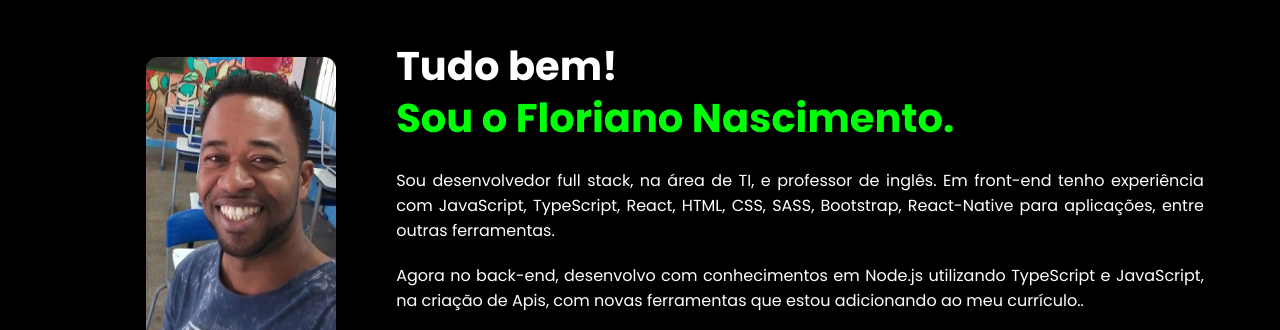
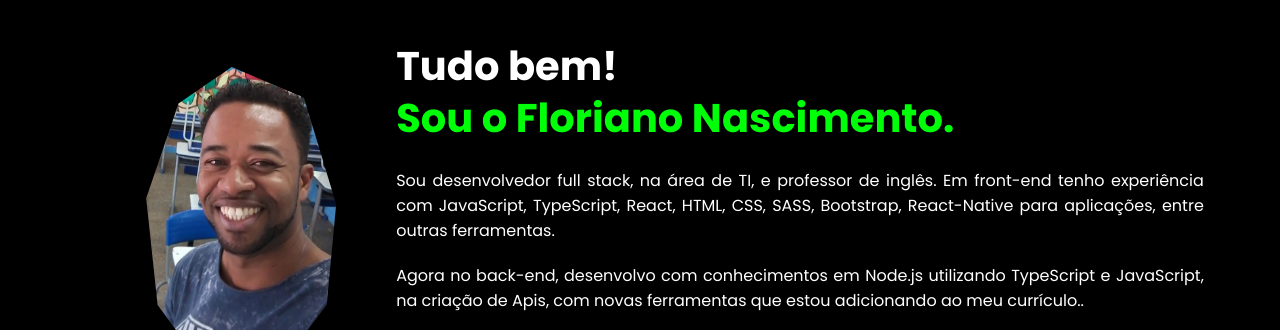
Before and after one commit to frankao506/Meu-Portf-lio, a plain HTML site: page index.html in a window 1280 px wide. Shown: the part 1393-1723 px from the top of the page. Drawn offline with nearby package versions, Linux system fonts and the light colour scheme.

Commit message:
Mudei o tamanho da img

```diff
--- a/style.css
+++ b/style.css
@@ -349,8 +349,15 @@ section.sobre .flex {
 }
 
 .NOVO {
-  border-radius: 12px;
-  height: 325px;
+  border-radius: 78px;
+  height: 305px;
+
+
+}
+
+img{
+  clip-path: polygon(45% 0%, 83% 10%, 100% 45%, 95% 78%, 68% 100%, 32% 100%, 6% 78%, 0% 43%, 17% 12%);
+
 }
 
 
```
